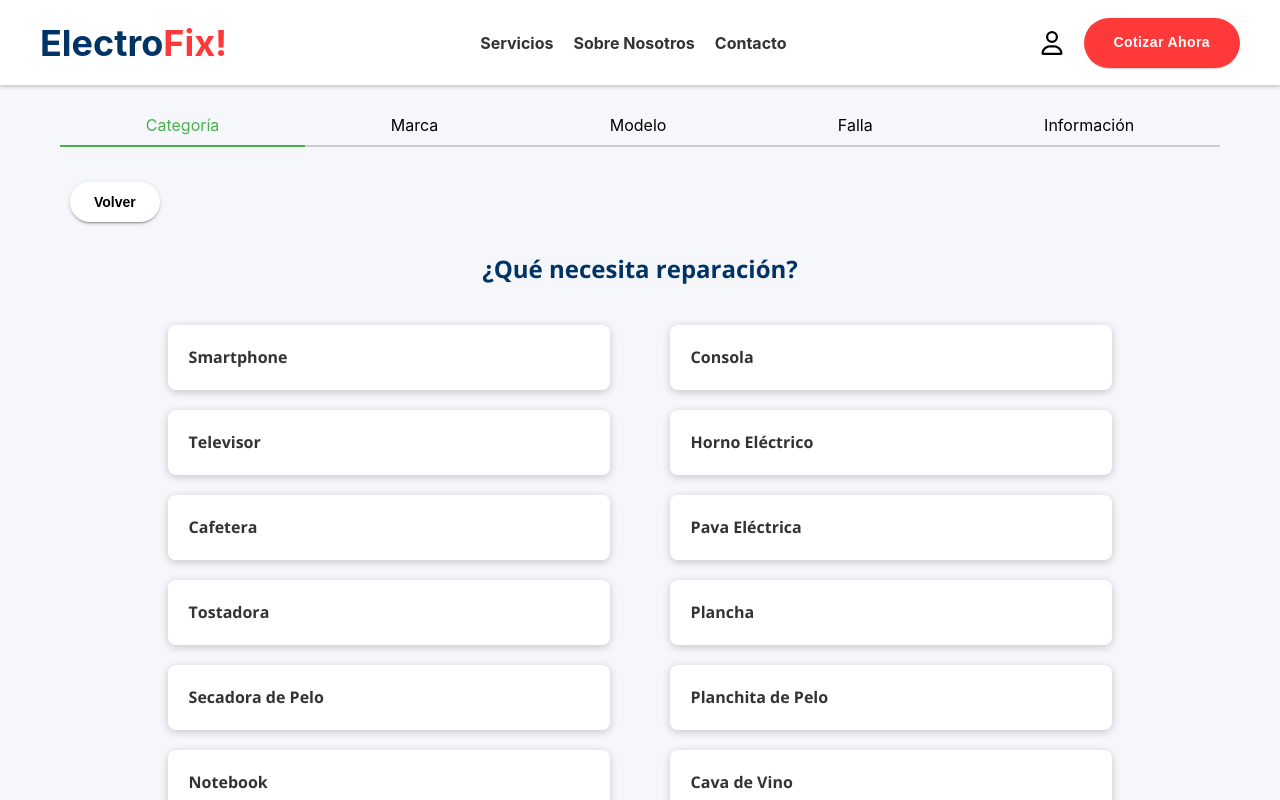
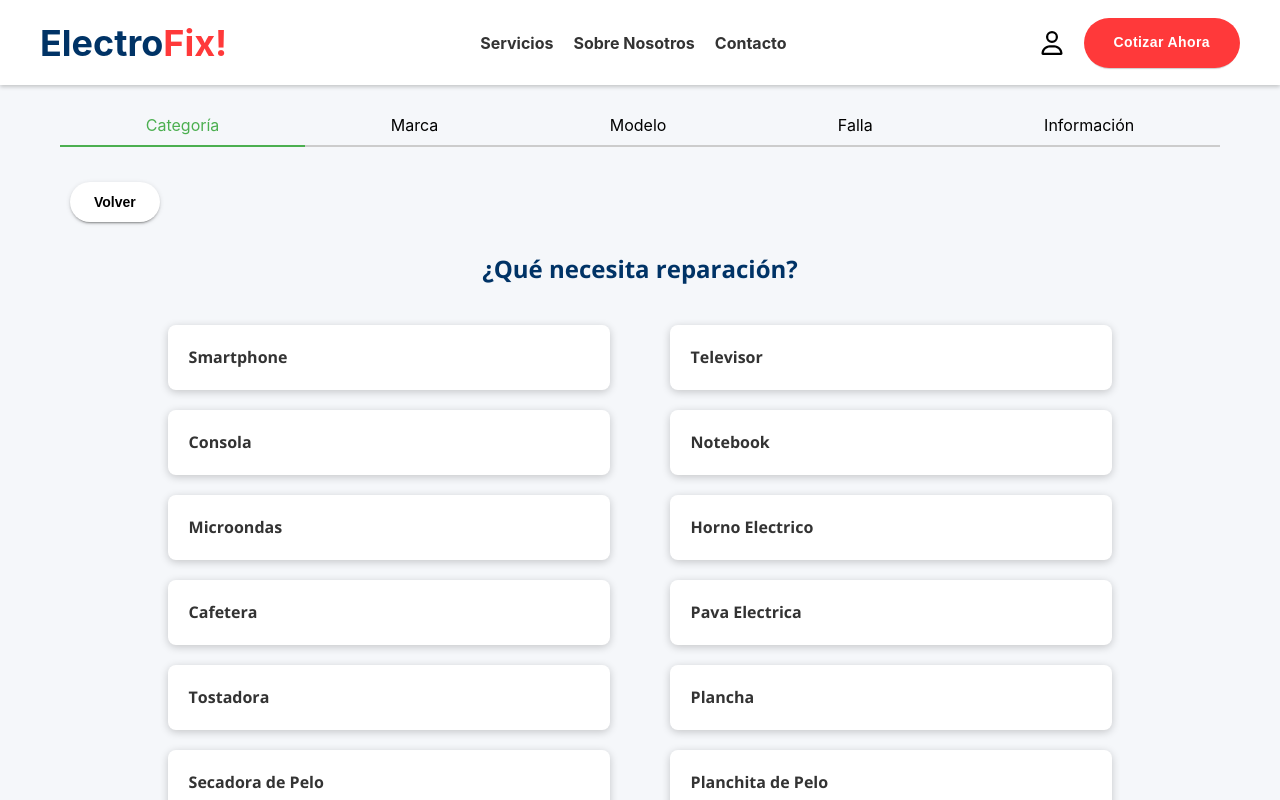
Before and after one commit to manuel-25/ElectroFix, a React (Create React App) app in the folder frontend/: page /services in a window 1280 px wide. Shown: the top 800 px of the page. Built offline with nearby package versions, Linux system fonts and the light colour scheme.

Commit message:
minor css changes

```diff
--- a/frontend/src/components/CategorySelection/CategorySelection.css
+++ b/frontend/src/components/CategorySelection/CategorySelection.css
@@ -2,7 +2,7 @@
   position: relative;
   display: flex;
   flex-direction: column;
-  justify-content:space-between;
+  justify-content: flex-start;
   align-items: center;
   font-family: var(--primary-font);
   padding: 20px;
@@ -12,11 +12,12 @@
   margin: 0 auto;
   text-align: center;
   margin-bottom: 25px;
+  gap: 20px;
 }
 
 .selection-container h2 {
   color: var(--secondary-color);
-  margin-bottom: 40px;
+  margin-bottom: 20px;
 }
 
 .selection-list {
--- a/frontend/src/components/Contact/Contact.css
+++ b/frontend/src/components/Contact/Contact.css
@@ -15,10 +15,11 @@
     align-items: center;
     width: 100%;
     height: 100vh;
-    padding: 20px;
     background-color: var(--secondary-color);
     color: var(--white-color);
     gap: 20px;
+    padding: 0 20px 20px 20px;
+    padding-bottom: 40px;
 }
 
 .contact-content h3 {
--- a/frontend/src/utils/productsData.jsx
+++ b/frontend/src/utils/productsData.jsx
@@ -1,19 +1,19 @@
 export const products = [
     { id: 1, name: 'Smartphone' },
+    { id: 3, name: 'Televisor' },
     { id: 2, name: 'Consola' },
-    { id: 3, name: 'Televisor' },
-    { id: 4, name: 'Horno Eléctrico' },
+    { id: 11, name: 'Notebook' },
+    { id: 15, name: 'Microondas' },
+    { id: 4, name: 'Horno Electrico' },
     { id: 5, name: 'Cafetera' },
-    { id: 6, name: 'Pava Eléctrica' },
+    { id: 6, name: 'Pava Electrica' },
     { id: 7, name: 'Tostadora' },
     { id: 8, name: 'Plancha' },
     { id: 9, name: 'Secadora de Pelo' },
     { id: 10, name: 'Planchita de Pelo' },
-    { id: 11, name: 'Notebook' },
     { id: 12, name: 'Cava de Vino' },
     { id: 13, name: 'Ventilador' },
-    { id: 14, name: 'Estufa' },
-    { id: 15, name: 'Microondas' }
+    { id: 14, name: 'Estufa' }
 ]
 
 export const brandsByCategory = {
```
